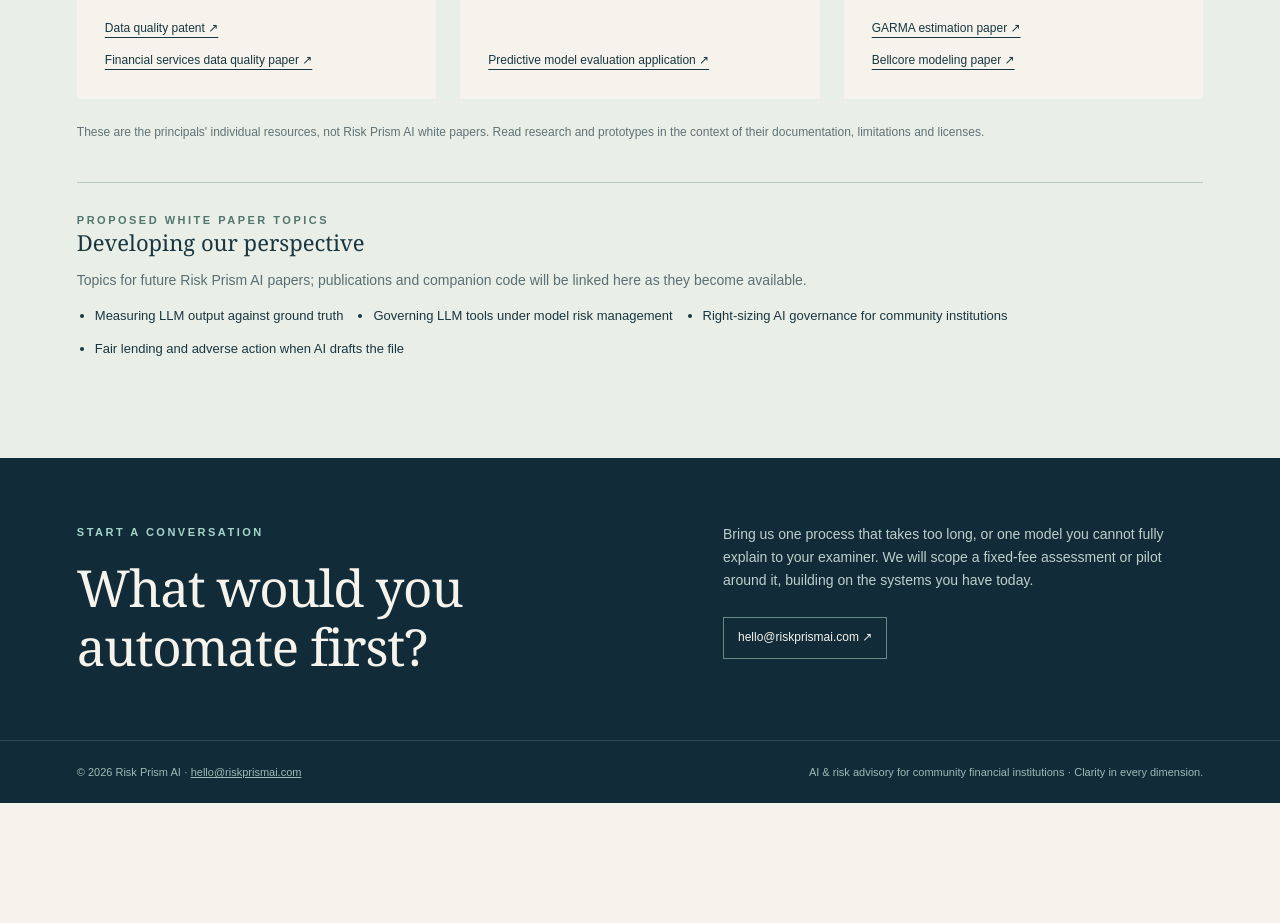
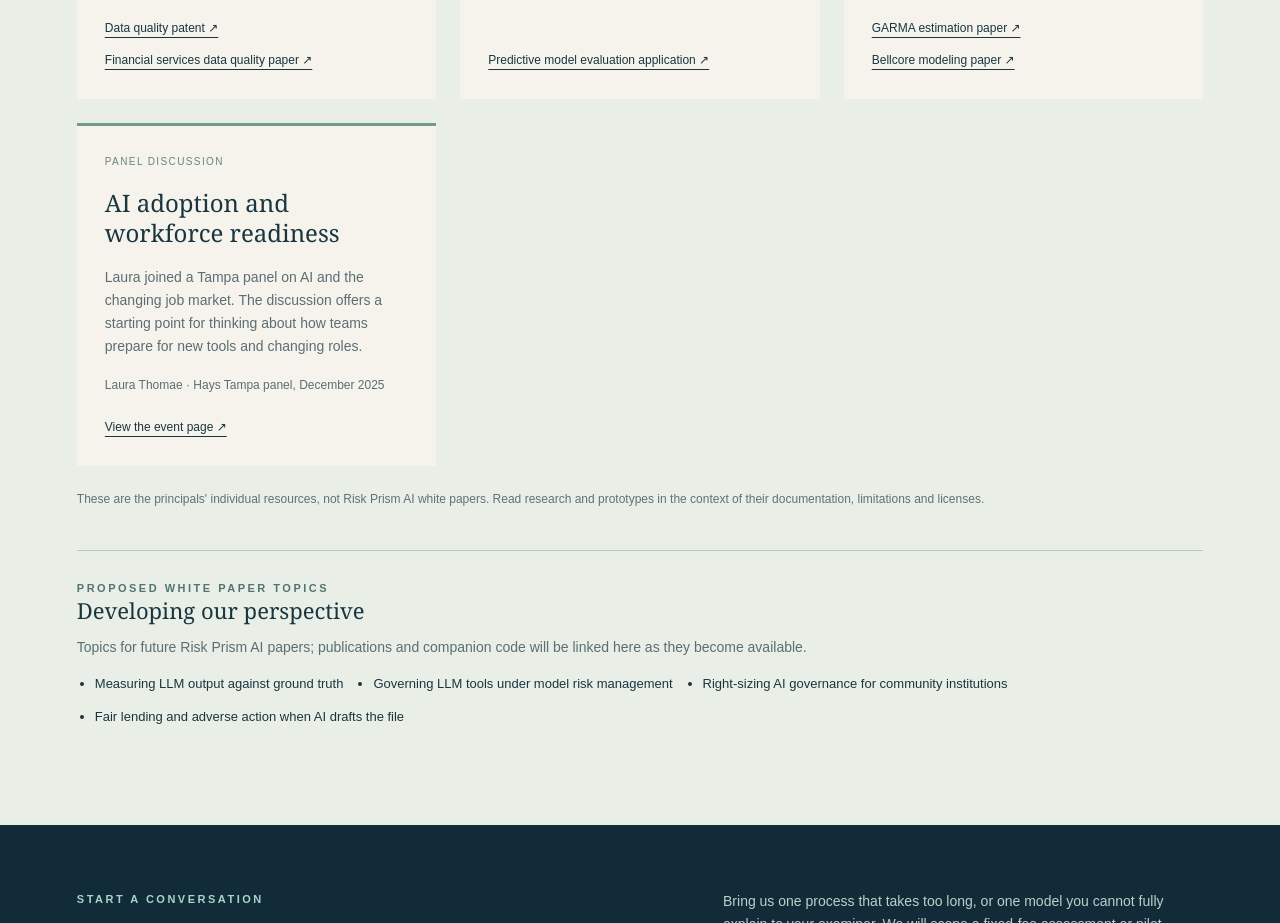
Before and after one commit to raji-ramachandran-tampa/riskprismai.com, a plain HTML site: page index.html in a window 1280 px wide. Shown: the part 5790-6713 px from the top of the page. Before the commit the page ends 6593 px from the top, so only its background shows below. Drawn offline with Linux system fonts and the light colour scheme.

Commit message:
Add Laura’s AI adoption and workforce readiness panel

```diff
--- a/index.html
+++ b/index.html
@@ -51,6 +51,7 @@
 <article class="research-card"><div class="focus">Patent &amp; journal article</div><h3>Financial services data quality</h3><p>Identify critical data elements, measure data quality, and use the findings to prioritize fixes.</p><p class="byline">Raji Ramachandran &middot; Co-inventor and co-author</p><div class="resource-links"><a href="https://patents.google.com/patent/US10248672B2/en" target="_blank" rel="noopener noreferrer">Data quality patent &#8599;</a><a href="https://doi.org/10.1108/ijlss-11-2013-0056" target="_blank" rel="noopener noreferrer">Financial services data quality paper &#8599;</a></div></article>
 <article class="research-card"><div class="focus">Published patent application</div><h3>Comparing predictive models</h3><p>Evaluate competing models across several performance dimensions and combine the results to support selection.</p><p class="byline">Raji Ramachandran &middot; Co-inventor</p><div class="resource-links"><a href="https://patents.google.com/patent/US20140379310A1/en" target="_blank" rel="noopener noreferrer">Predictive model evaluation application &#8599;</a></div></article>
 <article class="research-card"><div class="focus">Journal &amp; conference papers</div><h3>Time series with long memory</h3><p>Two papers explore GARMA methods through international interest rates and Bellcore network traffic.</p><p class="byline">Co-authored by Raji Ramachandran</p><div class="resource-links"><a href="https://doi.org/10.1023/A:1011640512990" target="_blank" rel="noopener noreferrer">GARMA estimation paper &#8599;</a><a href="https://doi.org/10.1109/LCN.2000.891112" target="_blank" rel="noopener noreferrer">Bellcore modeling paper &#8599;</a></div></article>
+<article class="research-card"><div class="focus">Panel discussion</div><h3>AI adoption and workforce readiness</h3><p>Laura joined a Tampa panel on AI and the changing job market. The discussion offers a starting point for thinking about how teams prepare for new tools and changing roles.</p><p class="byline">Laura Thomae &middot; Hays Tampa panel, December 2025</p><div class="resource-links"><a href="https://cloud.hello.email.hays.com/us_salary_guide_event_tampa" target="_blank" rel="noopener noreferrer">View the event page &#8599;</a></div></article>
 </div><p class="research-note">These are the principals' individual resources, not Risk Prism AI white papers. Read research and prototypes in the context of their documentation, limitations and licenses.</p><div class="research-agenda"><div class="eyebrow">Proposed white paper topics</div><h3>Developing our perspective</h3><p>Topics for future Risk Prism AI papers; publications and companion code will be linked here as they become available.</p><ul><li>Measuring LLM output against ground truth</li><li>Governing LLM tools under model risk management</li><li>Right-sizing AI governance for community institutions</li><li>Fair lending and adverse action when AI drafts the file</li></ul></div></section>
 
 <section class="contact" id="contact"><div><div class="eyebrow">Start a conversation</div><h2>What would you<br>automate first?</h2></div><div><p>Bring us one process that takes too long, or one model you cannot fully explain to your examiner. We will scope a fixed-fee assessment or pilot around it, building on the systems you have today.</p><div class="contact-links"><a href="mailto:hello@riskprismai.com">hello@riskprismai.com ↗</a></div></div></section></main><footer><span>&copy; 2026 Risk Prism AI &middot; <a href="mailto:hello@riskprismai.com">hello@riskprismai.com</a></span><span>AI &amp; risk advisory for community financial institutions &middot; Clarity in every dimension.</span></footer></body></html>
```
